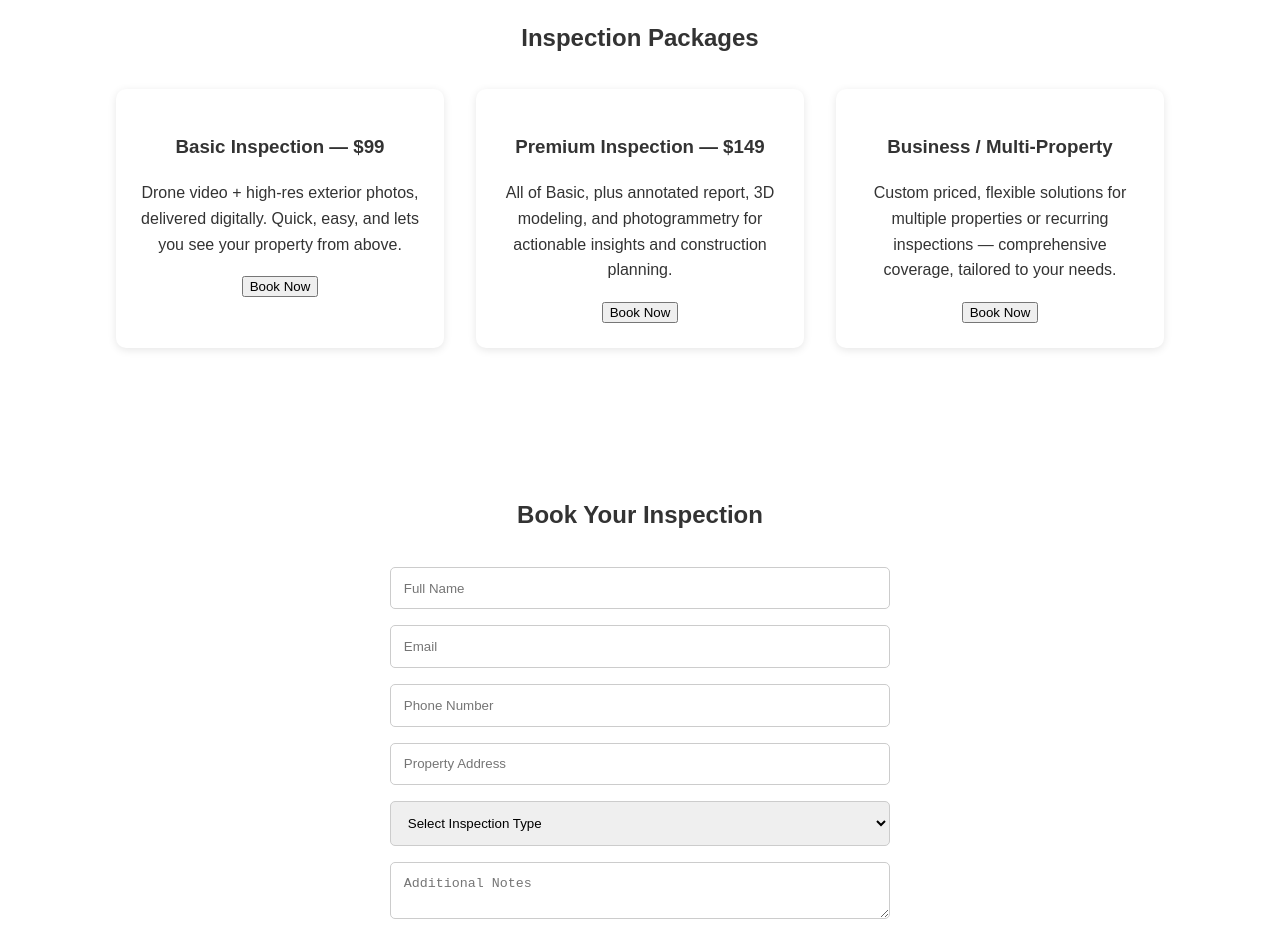
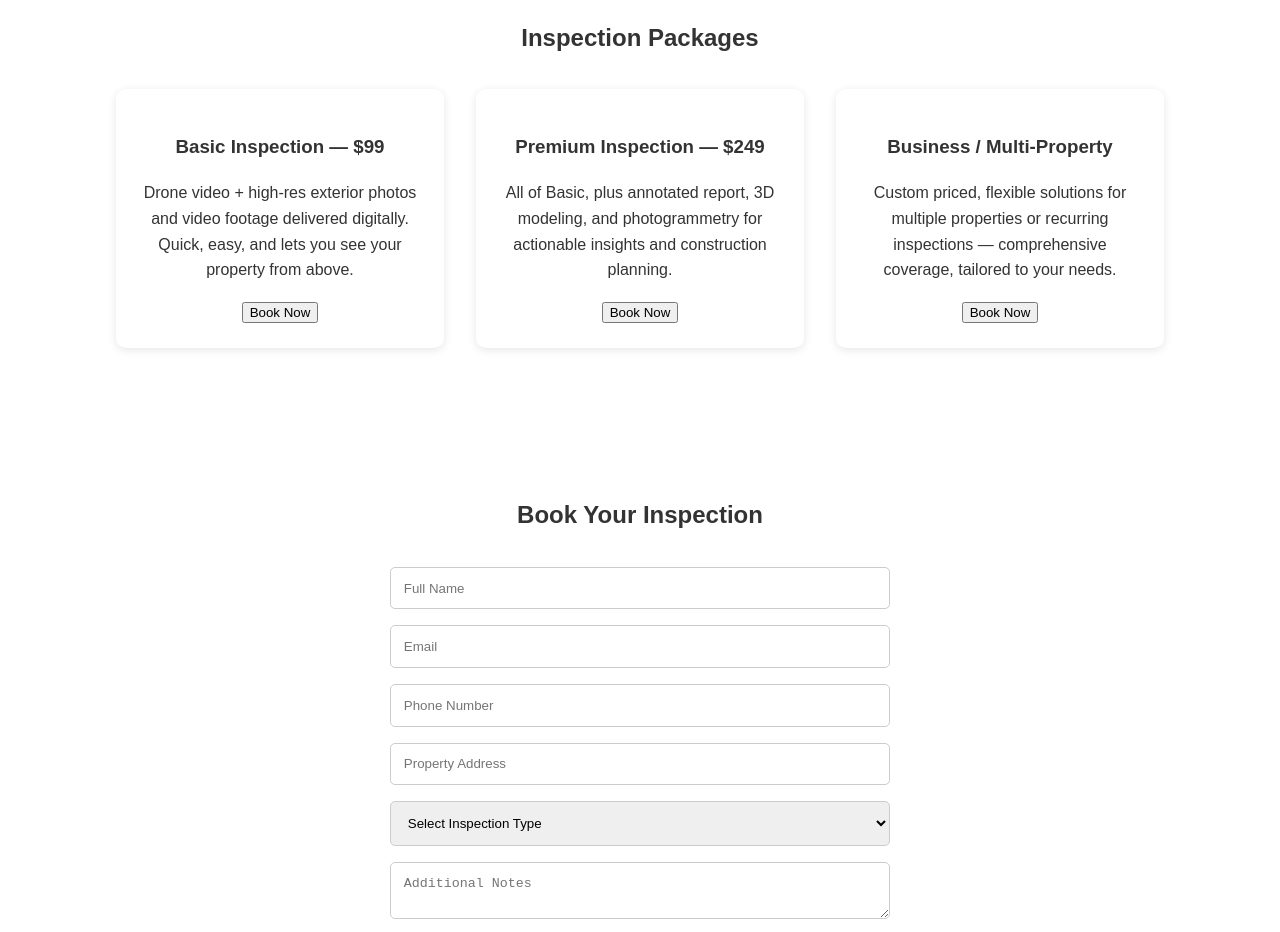
Before and after one commit to khaloodi/drone-inspections-landing, a plain HTML site: page index.html in a window 1280 px wide. Shown: the part 3480-4412 px from the top of the page. Drawn offline with Linux system fonts and the light colour scheme.

Commit message:
pricing update

```diff
--- a/index.html
+++ b/index.html
@@ -106,11 +106,11 @@
   <div class="packages">
     <div class="package">
       <h3>Basic Inspection — $99</h3>
-      <p>Drone video + high-res exterior photos, delivered digitally. Quick, easy, and lets you see your property from above.</p>
+      <p>Drone video + high-res exterior photos and video footage delivered digitally. Quick, easy, and lets you see your property from above.</p>
       <button onclick="document.getElementById('booking').scrollIntoView({behavior:'smooth'})">Book Now</button>
     </div>
     <div class="package">
-      <h3>Premium Inspection — $149</h3>
+      <h3>Premium Inspection — $249</h3>
       <p>All of Basic, plus annotated report, 3D modeling, and photogrammetry for actionable insights and construction planning.</p>
       <button onclick="document.getElementById('booking').scrollIntoView({behavior:'smooth'})">Book Now</button>
     </div>
```
